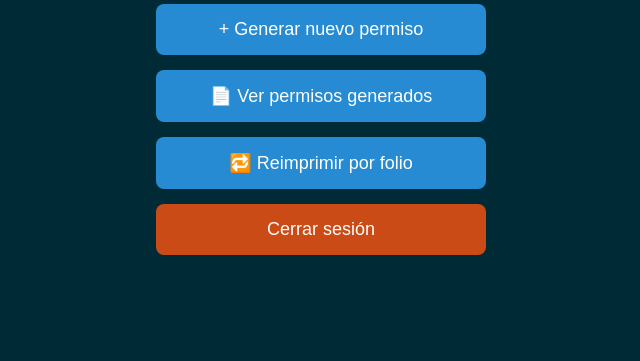
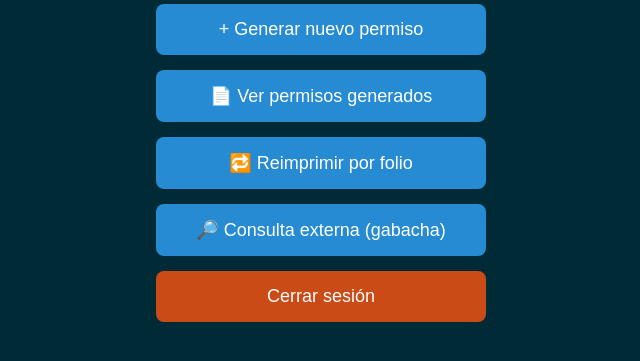
Before and after one commit to Gsr1989/Los-6, a Flask app: page /panel in a window 1280 px wide. Shown: the part 142-503 px from the top of the page, without its empty margins (319-959 px from the left). Run offline with Flask 3, Linux system fonts and the light colour scheme; the visitor is signed in with stand-in values (Sample User, id 1).

Commit message:
Update panel.html

```diff
--- a/templates/panel.html
+++ b/templates/panel.html
@@ -27,9 +27,13 @@
             text-decoration: none;
             font-size: 18px;
             border-radius: 8px;
+            transition: 0.3s;
         }
         .boton:hover {
             background-color: #1c6ca1;
+        }
+        .salir {
+            background-color: #cb4b16 !important;
         }
     </style>
 </head>
@@ -38,6 +42,7 @@
     <a href="{{ url_for('formulario') }}" class="boton">+ Generar nuevo permiso</a>
     <a href="{{ url_for('listar') }}" class="boton">📄 Ver permisos generados</a>
     <a href="{{ url_for('reimprimir') }}" class="boton">🔁 Reimprimir por folio</a>
-    <a href="{{ url_for('logout') }}" class="boton" style="background-color:#cb4b16;">Cerrar sesión</a>
+    <a href="{{ url_for('consultar') }}" class="boton">🔎 Consulta externa (gabacha)</a>
+    <a href="{{ url_for('logout') }}" class="boton salir">Cerrar sesión</a>
 </body>
 </html>
```
